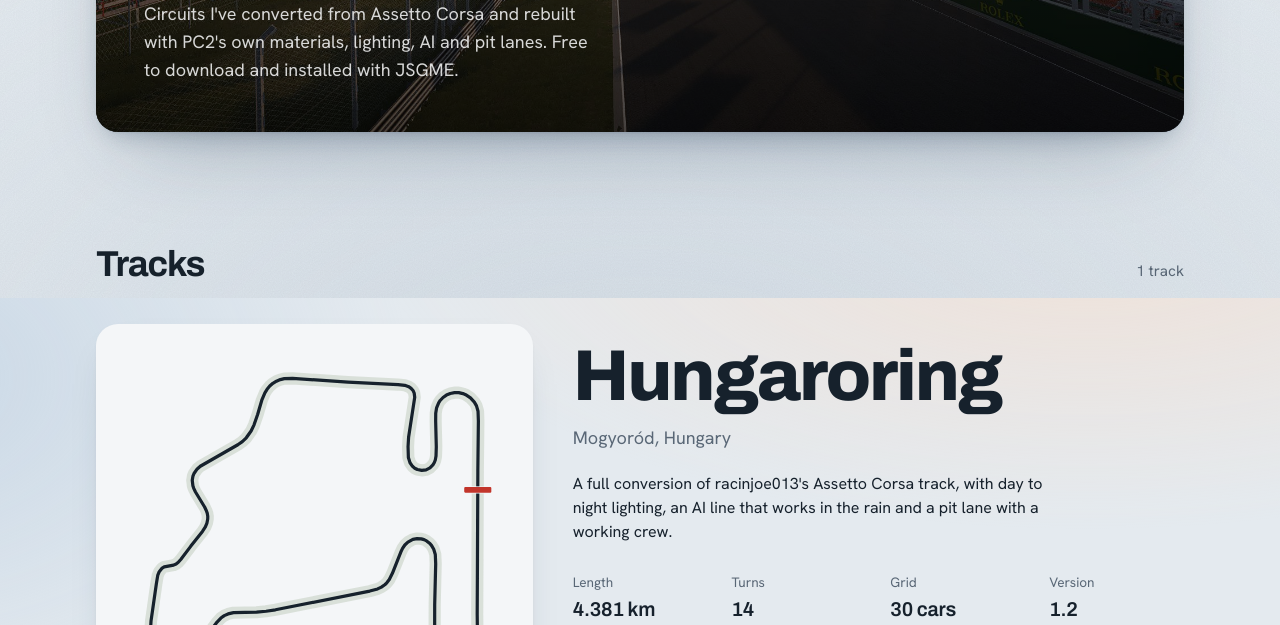
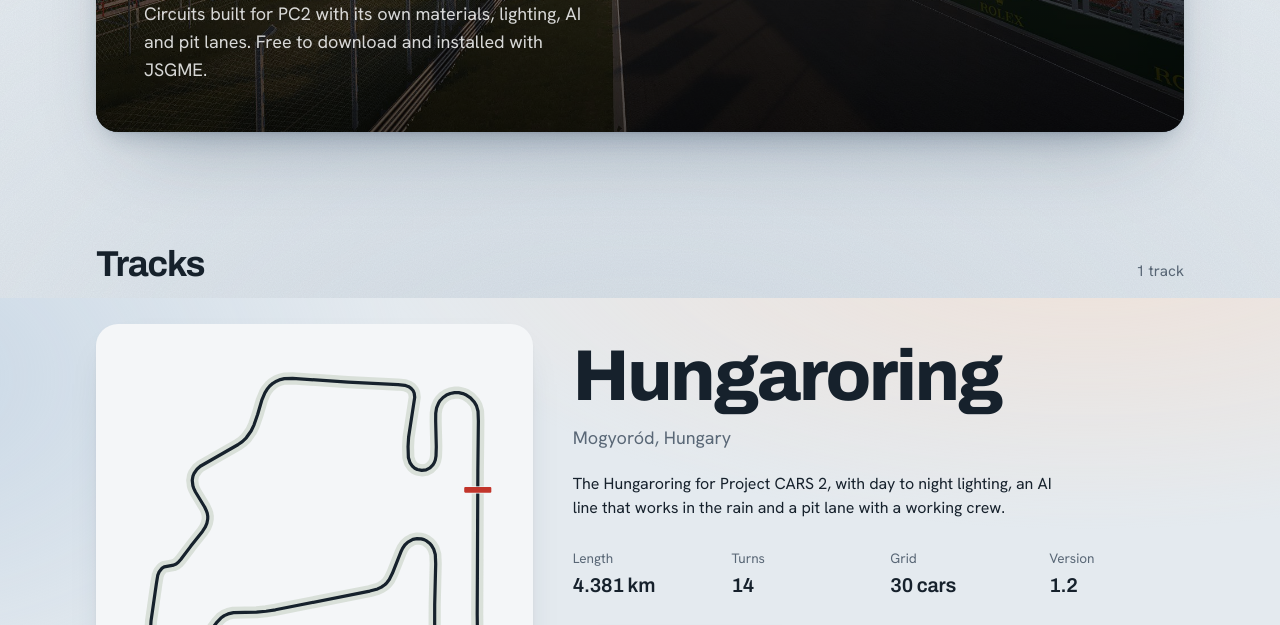
Before and after one commit to Z0MB1XCAT/pc2-tracks, a plain HTML site: page docs/index.html in a window 1280 px wide. Shown: the part 502-1127 px from the top of the page. Drawn offline with nearby package versions, Linux system fonts and the light colour scheme.

Commit message:
Renamed the mod

```diff
--- a/docs/index.html
+++ b/docs/index.html
@@ -4,9 +4,9 @@
   <meta charset="utf-8">
   <meta name="viewport" content="width=device-width, initial-scale=1">
   <title>PC2 Tracks</title>
-  <meta name="description" content="Assetto Corsa circuits converted for Project CARS 2. Free downloads, installed with JSGME.">
+  <meta name="description" content="Race tracks for Project CARS 2, with night lighting, rain-ready AI and working pit lanes. Free downloads, installed with JSGME.">
   <meta property="og:title" content="PC2 Tracks">
-  <meta property="og:description" content="Assetto Corsa circuits converted for Project CARS 2. Free downloads, installed with JSGME.">
+  <meta property="og:description" content="Race tracks for Project CARS 2, with night lighting, rain-ready AI and working pit lanes. Free downloads, installed with JSGME.">
   <meta property="og:image" content="images/hungaroring-1920.jpg">
   <meta name="theme-color" content="#E4EAEF">
   <link rel="icon" type="image/png" href="images/favicon.png">
@@ -186,7 +186,7 @@
         <div class="absolute inset-x-0 bottom-0 p-6 sm:p-10 lg:p-12">
           <h1 id="title" class="wide max-w-[13ch] text-[clamp(2.1rem,10.5vw,2.6rem)] font-extrabold text-white sm:text-6xl lg:text-[5.25rem]">Tracks for Project CARS&nbsp;2</h1>
           <p class="mt-5 max-w-[46ch] text-[1.05rem] leading-[1.6] text-white/85 sm:text-lg">
-            Circuits I've converted from Assetto Corsa and rebuilt with PC2's own materials, lighting, AI and pit lanes.
+            Circuits built for PC2 with its own materials, lighting, AI and pit lanes.
             Free to download and installed with JSGME.
           </p>
         </div>
@@ -248,8 +248,8 @@
   <footer class="mx-auto mt-28 max-w-6xl px-gutter pb-12 sm:px-8">
     <div class="border-t border-line pt-8 text-[0.9rem] leading-[1.7] text-slate sm:flex sm:items-start sm:justify-between sm:gap-10">
       <p class="max-w-[60ch]">
-        Fan-made conversions, free to download. Not affiliated with Slightly Mad Studios, Bandai Namco or Kunos Simulazioni.
-        Project CARS and its logo are trademarks of their owners, and the original track authors keep all rights to their work.
+        Fan-made tracks, free to download. Not affiliated with or endorsed by Slightly Mad Studios or Bandai Namco.
+        Project CARS and its logo are trademarks of their owners.
       </p>
       <ul class="mt-4 flex shrink-0 flex-wrap gap-x-5 gap-y-2 sm:mt-0 sm:flex-col sm:items-end">
         <li><a class="link" id="terms-link-footer" href="#">Terms of use</a></li>
@@ -448,7 +448,7 @@
             '. Zip file, ' + t.sizeMB + ' MB.';
           t.features.forEach(function (f) { q('.t-features').appendChild(li(f)); });
           t.notes.forEach(function (f) { q('.t-notes-list').appendChild(li(f)); });
-          q('.t-credit').textContent = t.credit;
+          if (t.credit) q('.t-credit').textContent = t.credit; else q('.t-credit').remove();
           if (t.gallery && t.gallery.length) buildGallery(q, t);
           list.appendChild(node);
         });
--- a/docs/tracks.json
+++ b/docs/tracks.json
@@ -5,8 +5,7 @@
       "slug": "hungaroring",
       "name": "Hungaroring",
       "place": "Mogyoród, Hungary",
-      "summary": "A full conversion of racinjoe013's Assetto Corsa track, with day to night lighting, an AI line that works in the rain and a pit lane with a working crew.",
-      "credit": "Original Assetto Corsa track by racinjoe013.",
+      "summary": "The Hungaroring for Project CARS 2, with day to night lighting, an AI line that works in the rain and a pit lane with a working crew.",
       "version": "1.2",
       "released": "2026-11-11",
       "tag": "hungaroring-v1.2",
@@ -39,7 +38,7 @@
         "Optional in-race HUD map"
       ],
       "notes": [
-        "You start in the pit box. The original garages are closed doors, so there is no garage spawn.",
+        "You start in the pit box. The garages are closed doors, so there is no garage spawn.",
         "While the mod is active, the grey panels the pit crew puts around your car are hidden on every track."
       ],
       "photo": "images/hungaroring-1920.jpg",
```
Also changed, not shown: 4 other files.
